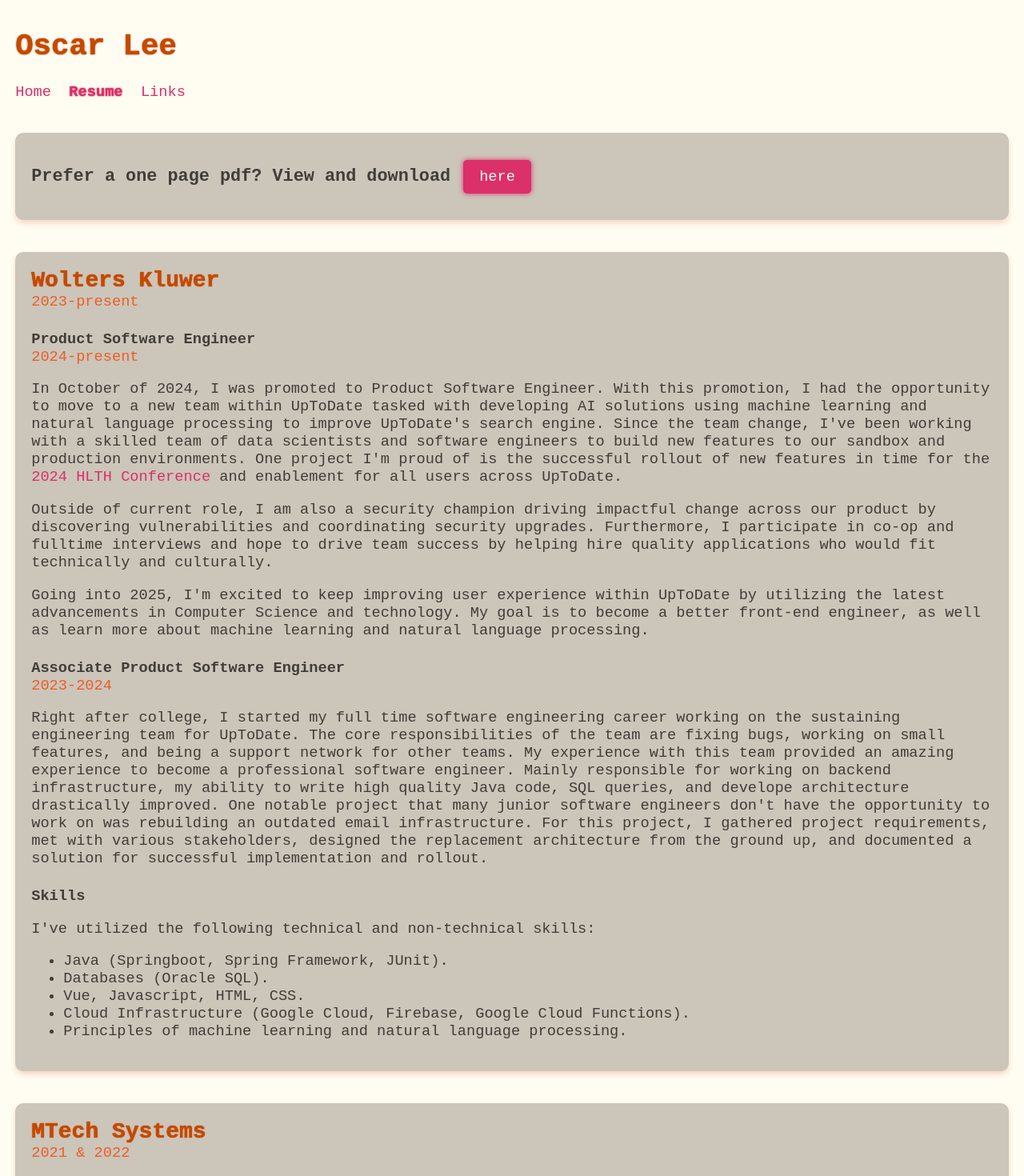
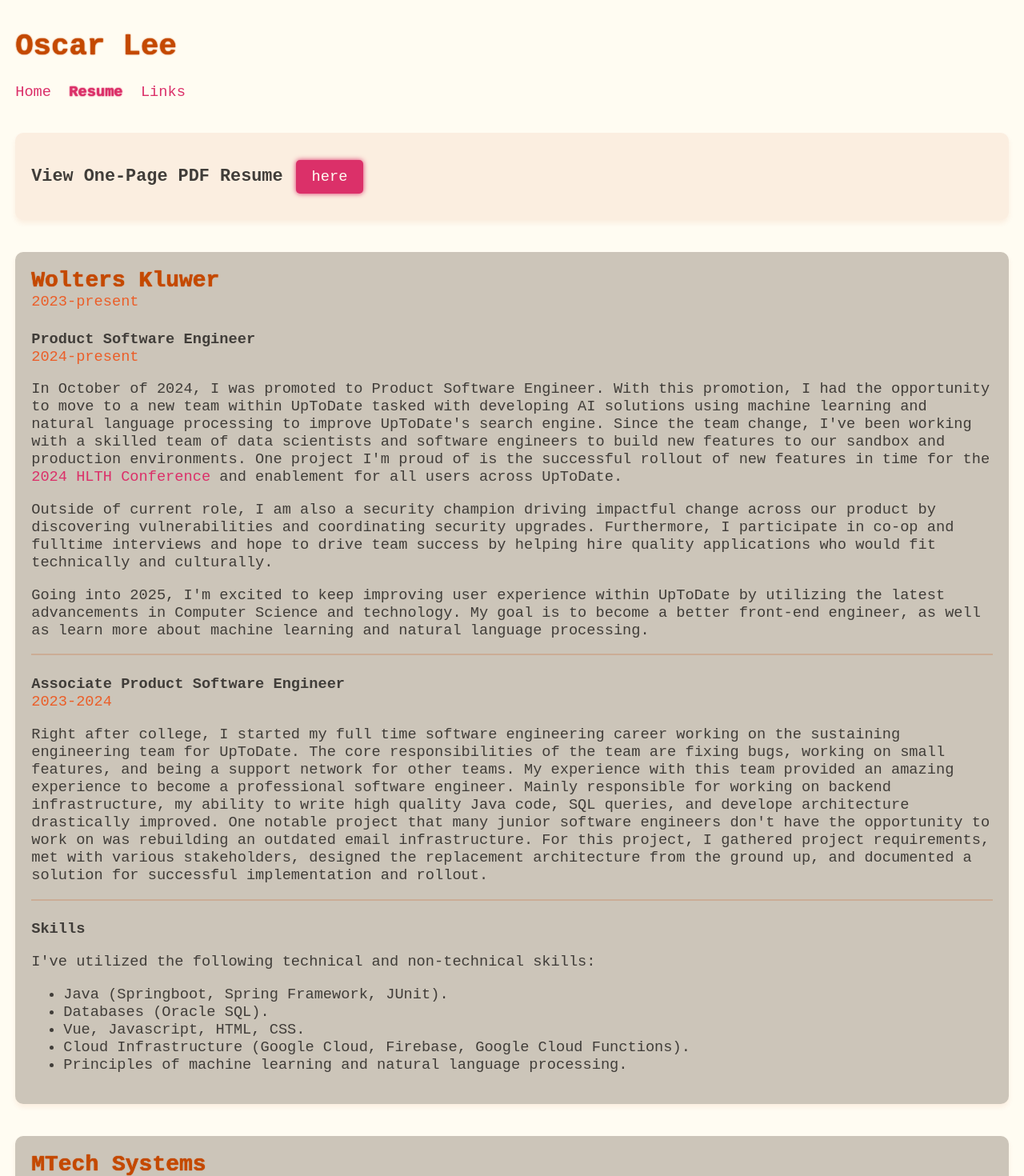
Before and after one commit to osclee/oscar-lee-app, a Nuxt app: page /resume in a window 1280 px wide. Shown: the top 1470 px of the page at 80% size. Built offline with nearby package versions, Linux system fonts and the light colour scheme.

Commit message:
small updates

```diff
--- a/assets/css/oscarstyle.css
+++ b/assets/css/oscarstyle.css
@@ -23,7 +23,8 @@
     --text: #403D39;
     --link: #DB3069;
     --subtitle: #EB5E28;
-    --shadow: #c4480031;
+    --shadow-darker: #c4480031;
+    --shadow: #c4480013;
 }
 
 body {
@@ -94,7 +95,7 @@
 }
 
 .content-div {
-    margin-top: 1em;
+    margin-top: 2em;
     padding-left: .6em;
     padding-right: .6em;
 
@@ -192,3 +193,7 @@
 .intro {
     margin-left: 3rem;
 }
+
+.thematic-break {
+    border: 1px double var(--shadow-darker);
+}
--- a/components/header.vue
+++ b/components/header.vue
@@ -31,22 +31,25 @@
 
 .title {
   padding-left: .3em;
-    margin-top:1em;
+  margin-top: 1em;
 }
 
 .header nav {
   display: inline-block;
 }
+
 .header nav ul {
   list-style-type: none;
   padding: 0;
   margin: 0;
   display: inline-block;
 }
+
 .header nav li {
   display: inline-block;
   padding: 0 .6em;
 }
+
 .header nav a {
   display: inline-block;
   text-decoration: none;
--- a/pages/index.vue
+++ b/pages/index.vue
@@ -26,7 +26,6 @@
                 <p>
                     I love staying fit and being outside, I rowed throughout high school and at Dartmouth College but
                     have now turned by athletic pursuits to running.
-                    I recently competed at the Philadelphia Marathon.
                 </p>
                 <div class="center-div">
                     <NuxtLink active-class="active-link" to="/resume"><button>Resume</button></NuxtLink>
--- a/pages/links.vue
+++ b/pages/links.vue
@@ -7,12 +7,15 @@
                 <p><a class="inactive-link" target="_blank" href="https://github.com/osclee">Github</a></p>
                 <p><a class="inactive-link" target="_blank" href="mailto:oscar.h.lee@gmail.com">Email</a></p>
             </div>
-</div>
-<div class="content-section">
+            <!-- </div>
+        <div class="content-section"> -->
+            <hr class="thematic-break" />
             <div class="link-section">
                 <h3>Other links</h3>
-            <p><a class="inactive-link" target="_blank" href="https://osclee.github.io/tic-tac-toe/">Tic Tac Toe</a></p>
-            <p><a class="inactive-link" target="_blank" href="https://github.com/osclee/oscar-lee-app">Site Source</a></p>
+                <p><a class="inactive-link" target="_blank" href="https://osclee.github.io/tic-tac-toe/">Tic Tac Toe</a>
+                </p>
+                <p><a class="inactive-link" target="_blank" href="https://github.com/osclee/oscar-lee-app">Site
+                        Source</a></p>
             </div>
         </div>
     </div>
--- a/pages/resume.vue
+++ b/pages/resume.vue
@@ -1,11 +1,11 @@
 <template>
   <div class="content-div">
-    <div class="content-section" style="display: flex;">
-      <h3>Prefer a one page pdf? View and download </h3>
+    <div class="content-section" style="display: flex; background-color: var(--shadow);">
+      <h3>View One-Page PDF Resume</h3>
       <button class="resume-link-button"
-                        onclick="window.open('https://drive.google.com/file/d/15dm-C3_isR6TZlVmi7bkWwBMzSaVdltc/view', '_blank');">
-                        here
-                    </button>
+        onclick="window.open('https://drive.google.com/file/d/15dm-C3_isR6TZlVmi7bkWwBMzSaVdltc/view', '_blank');">
+        here
+      </button>
     </div>
     <div class="content-section">
       <h2 style="margin-bottom: 0; margin-top: 0;"><a class="inactive-header-link" target="_blank"
@@ -40,6 +40,8 @@
         natural language processing.
       </p>
 
+      <hr class="thematic-break" />
+
       <h4 style="margin-bottom: 0;">Associate Product Software Engineer</h4>
       <p class="date">2023-2024</p>
       <p>
@@ -56,6 +58,8 @@
         stakeholders, designed the replacement architecture from the ground up, and documented a solution for successful
         implementation and rollout.
       </p>
+
+      <hr class="thematic-break" />
 
       <h4 style="margin-bottom: 0;">Skills</h4>
       <p>
@@ -87,6 +91,8 @@
         as well as researching and prototyping the feasibility to integrating Google Translate.
       </p>
 
+      <hr class="thematic-break" />
+
       <h4 style="margin-bottom: 0;">Internship 1</h4>
       <p class="date">2021</p>
       <p>
@@ -100,6 +106,9 @@
         including the importance of testing, tracking work,
         adding security features, and how to work with others.
       </p>
+
+      <hr class="thematic-break" />
+
       <h4 style="margin-bottom: 0;">Skills</h4>
       <p>
         I've utilized the following technical and non-technical skills:
@@ -137,9 +146,13 @@
         and Islam - religions that I hadn't been exposed to in the past. Taking on this second major was a lot of work,
         but it taught me skills like critical reading and analysis, writing, and strong communication.
       </p>
+
+      <hr class="thematic-break" />
+
       <h4>Activities</h4>
       <p>I completed 4 years on the <a class="inactive-link" target="_blank"
-        href="https://dartmouthsports.com/sports/mens-rowing">varsity heavyweight rowing team</a>. I shared many successes throughout the years on the
+          href="https://dartmouthsports.com/sports/mens-rowing">varsity heavyweight rowing team</a>. I shared many
+        successes throughout the years on the
         team, including
         multiple Eastern Sprints medals and an IRA medal. However, what my time on the team taught me the most was grit,
         perseverance,
@@ -151,6 +164,7 @@
 
 <style scoped>
 .resume-link-button {
-  margin-top: 0; margin-left: 1rem;
+  margin-top: 0;
+  margin-left: 1rem;
 }
 </style>
```
Lines whose indentation alone changed are shown as unchanged.
